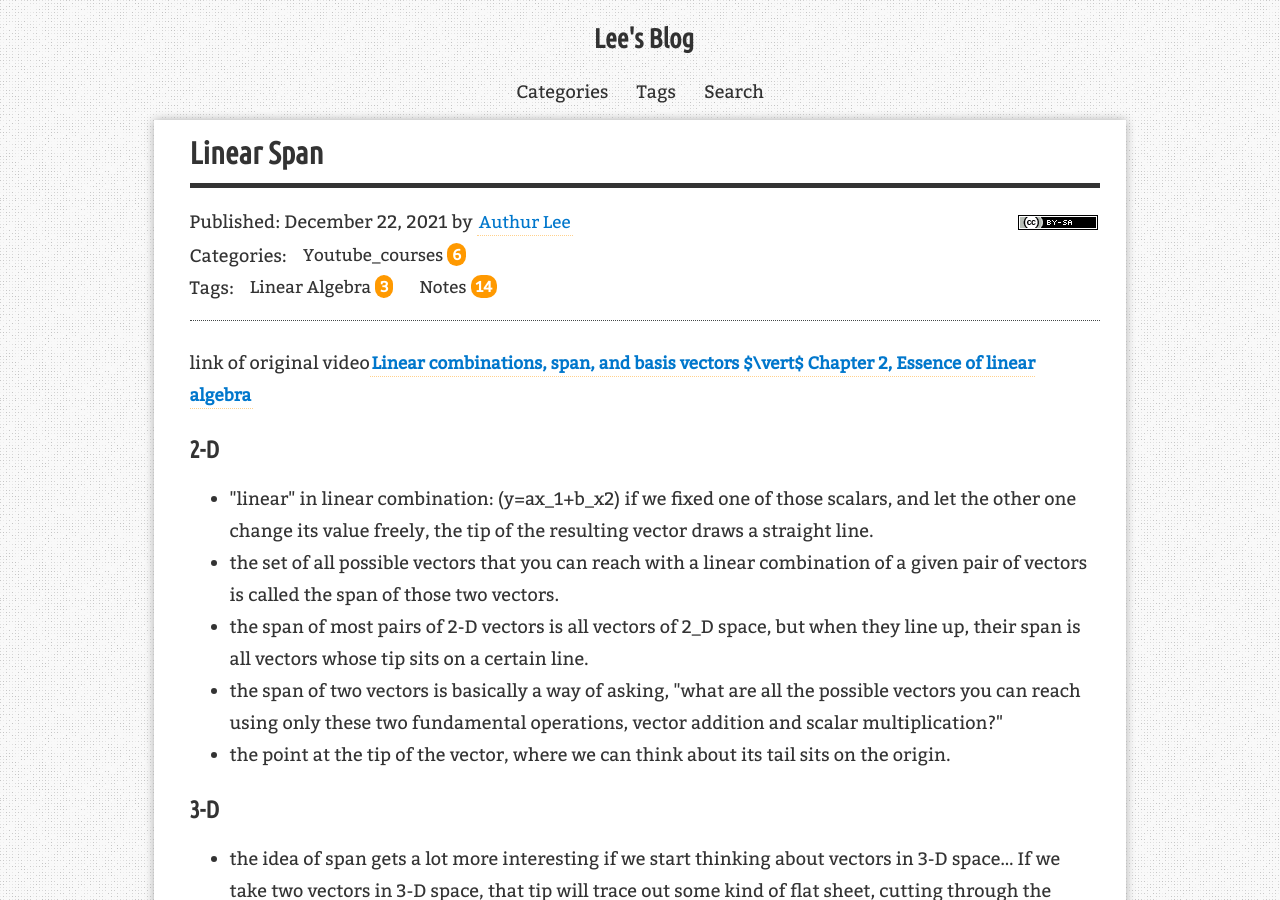
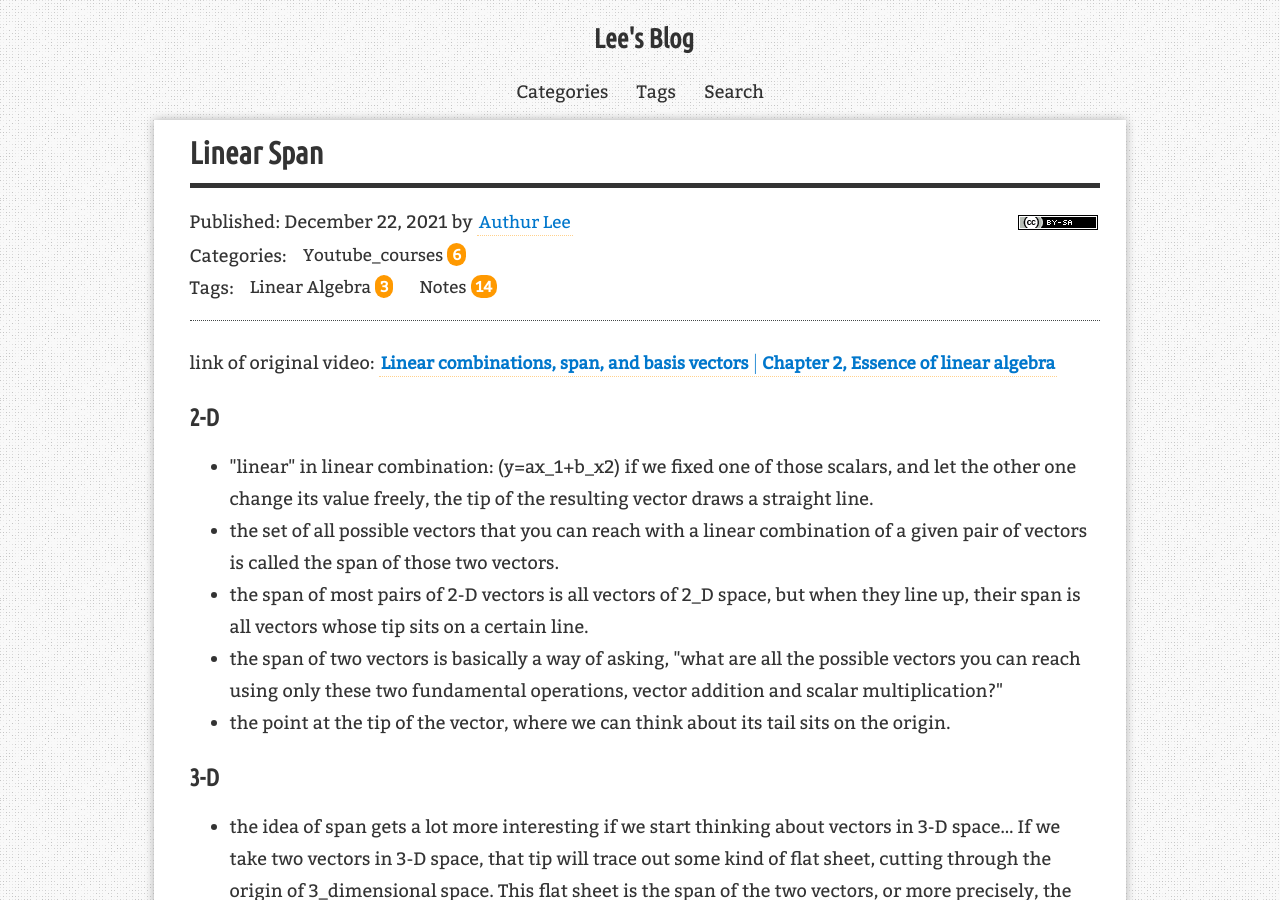
Before and after one commit to AuthurWhywait/AuthurWhywait.github.io, a Jekyll site: the page built from _posts/2021-12-22-span.md, in a window 1280 px wide and 900 px high. Built offline with Jekyll 4.4.1, drawn with Linux system fonts in a browser that asks for light colours; formulas are drawn with MathJax 3; comment, search, counter and statistics services are not loaded; some of the changed lines change nothing that is shown.

Commit message:
Update 2021-12-22-span.md

```diff
--- a/_posts/2021-12-22-span.md
+++ b/_posts/2021-12-22-span.md
@@ -8,7 +8,19 @@
   - /2021/12/22/
 ---
 
-link of original video**[Linear combinations, span, and basis vectors $\vert$ Chapter 2, Essence of linear algebra](https://www.youtube.com/watch?v=k7RM-ot2NWY)**
+<head>
+    <script src="https://cdn.mathjax.org/mathjax/latest/MathJax.js?config=TeX-AMS-MML_HTMLorMML" type="text/javascript"></script>
+    <script type="text/x-mathjax-config">
+        MathJax.Hub.Config({
+            tex2jax: {
+            skipTags: ['script', 'noscript', 'style', 'textarea', 'pre'],
+            inlineMath: [['$','$']]
+            }
+        });
+    </script>
+</head>
+
+link of original video: **[Linear combinations, span, and basis vectors $\vert$ Chapter 2, Essence of linear algebra](https://www.youtube.com/watch?v=k7RM-ot2NWY)**
 
 ### 2-D
 
```
